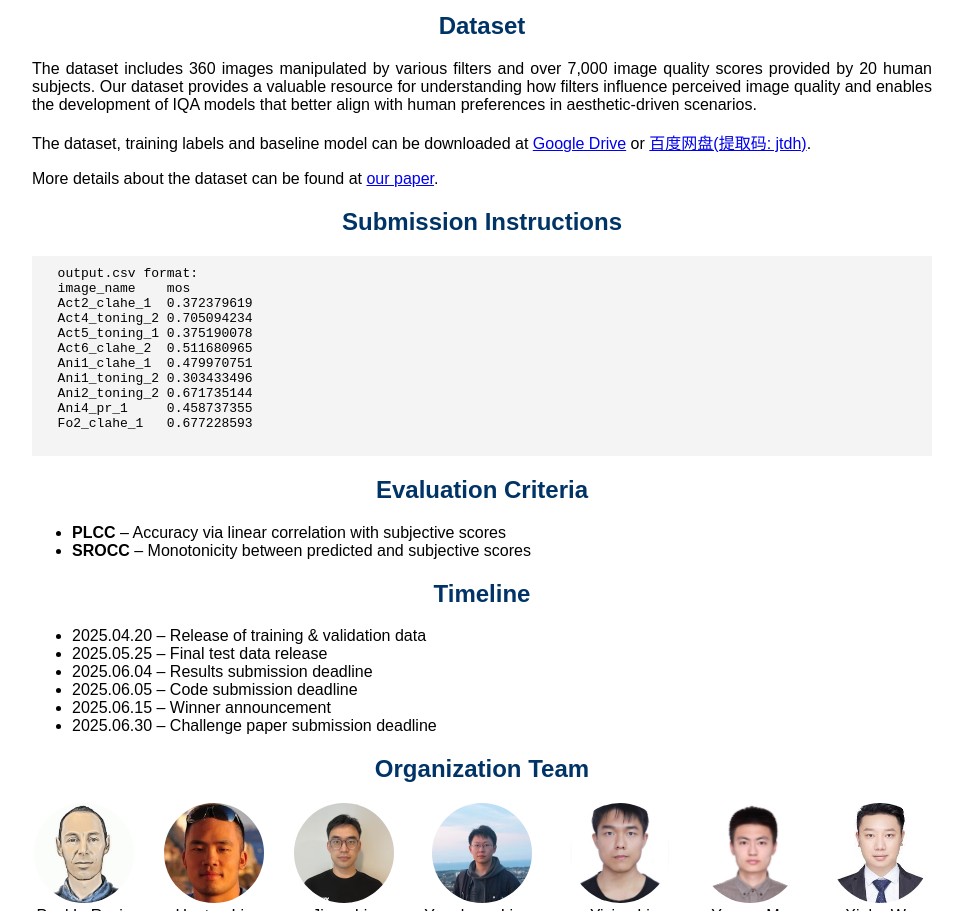
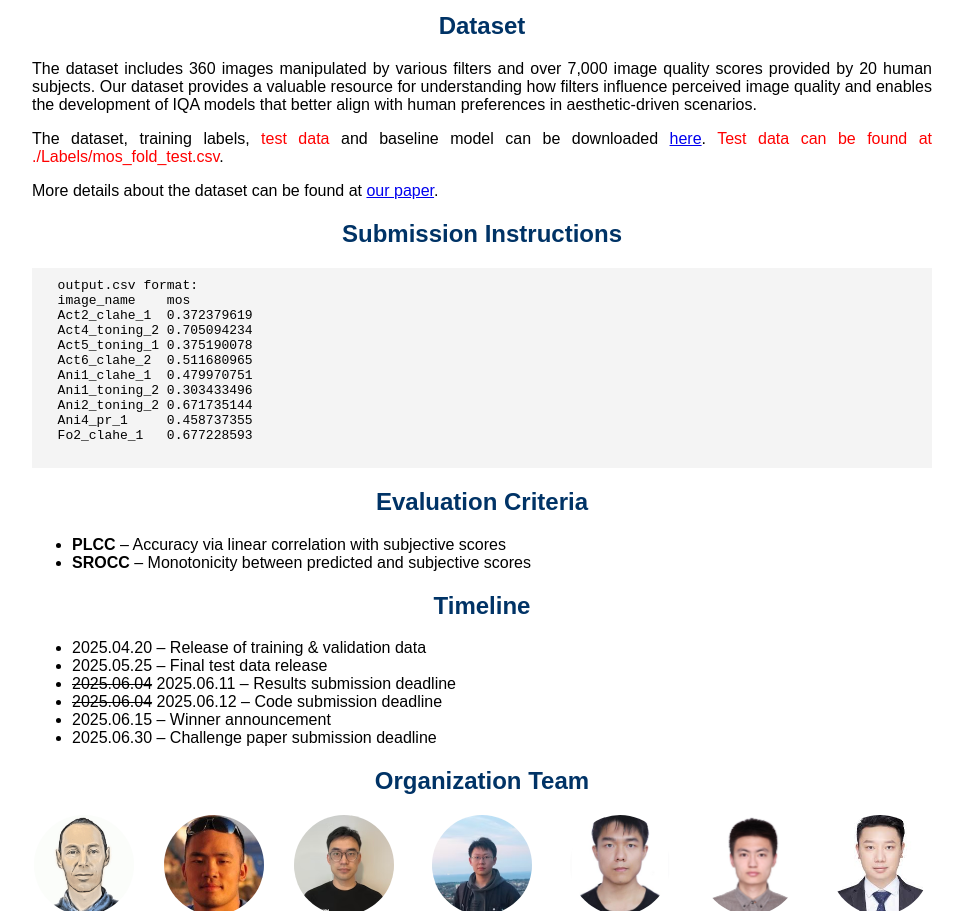
Before and after one commit to jiangliu5/imqac.github.io, a plain HTML site: page index.html in a window 1280 px wide. Shown: the part 400-1311 px from the top of the page, without its empty margins (158-1121 px from the left). Drawn offline with Linux system fonts and the light colour scheme.

Commit message:
Update index.html

```diff
--- a/index.html
+++ b/index.html
@@ -81,7 +81,7 @@
 
     <h2>Dataset</h2>
     <p style="text-align: justify;">The dataset includes 360 images manipulated by various filters and over 7,000 image quality scores provided by 20 human subjects. Our dataset provides a valuable resource for understanding how filters influence perceived image quality and enables the development of IQA models that better align with human preferences in aesthetic-driven scenarios.</p>
-    <p style="text-align: justify;">The dataset, training labels and baseline model can be downloaded at <a href="https://drive.google.com/file/d/1d81_Lb7J1fpVU7Jw60cvXYrmYF3Qa8lU/view?usp=drive_link " target="_blank">Google Drive</a> or <a href="https://pan.baidu.com/s/1uxyj0o2Iq5Jm1PGUIkND7g" target="_blank">百度网盘(提取码: jtdh)</a>. </p>
+    <p style="text-align: justify;">The dataset, training labels, <span style="color: red;">test data</span> and baseline model can be downloaded <a href="https://drive.google.com/file/d/1d81_Lb7J1fpVU7Jw60cvXYrmYF3Qa8lU/view?usp=drive_link " target="_blank">here</a>. <span style="color: red;">Test data can be found at ./Labels/mos_fold_test.csv</span>.</p>
     <p style="text-align: justify;">More details about the dataset can be found at <a href="https://ieeexplore.ieee.org/document/10764798" target="_blank">our paper</a>.
 
 
@@ -110,8 +110,8 @@
     <ul>
       <li>2025.04.20 – Release of training & validation data</li>
       <li>2025.05.25 – Final test data release</li>
-      <li>2025.06.04 – Results submission deadline</li>
-      <li>2025.06.05 – Code submission deadline</li>
+      <li><s>2025.06.04</s> 2025.06.11 – Results submission deadline</li>
+      <li><s>2025.06.04</s> 2025.06.12 – Code submission deadline</li>
       <li>2025.06.15 – Winner announcement</li>
       <li>2025.06.30 – Challenge paper submission deadline</li>
     </ul>
```
